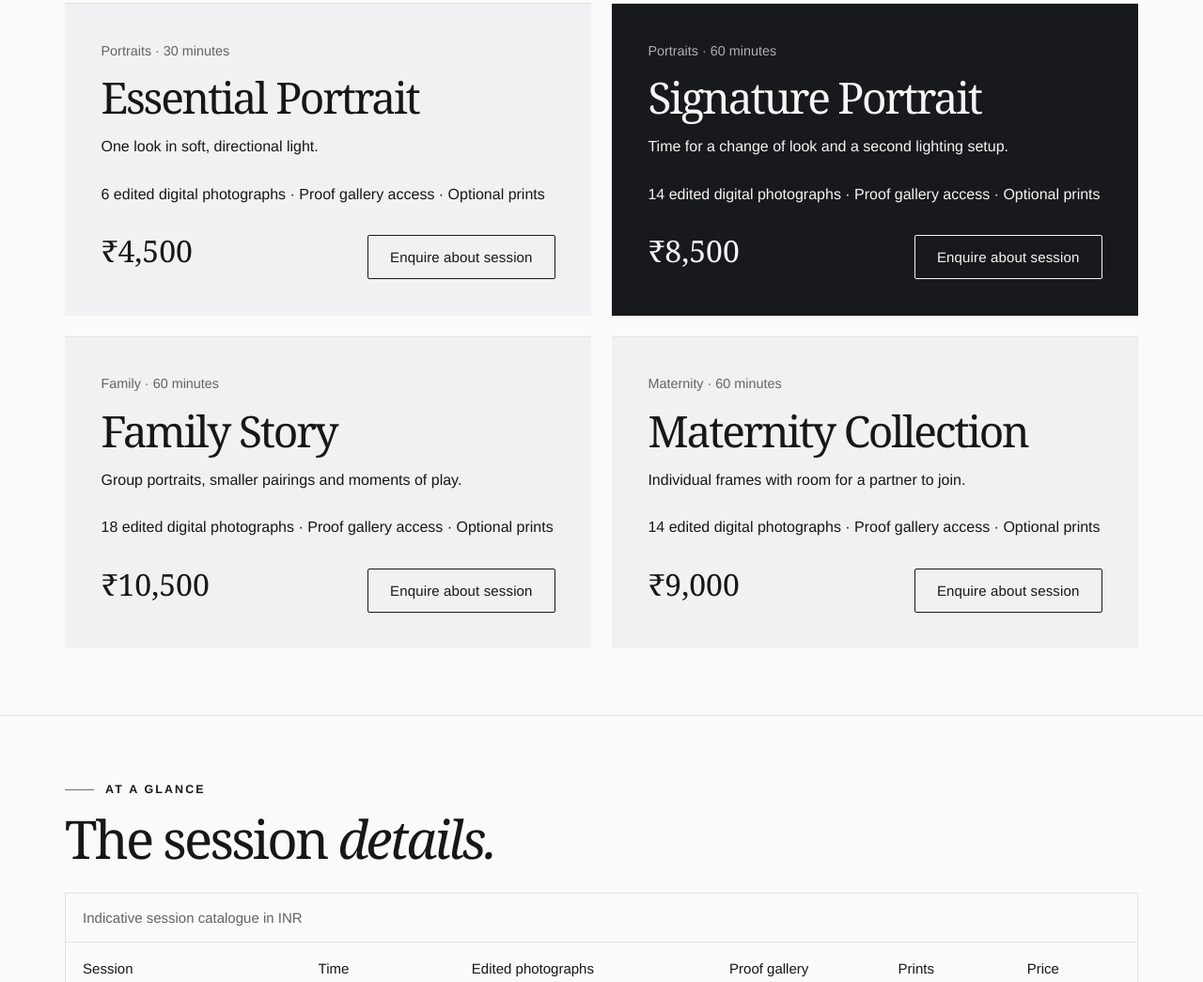
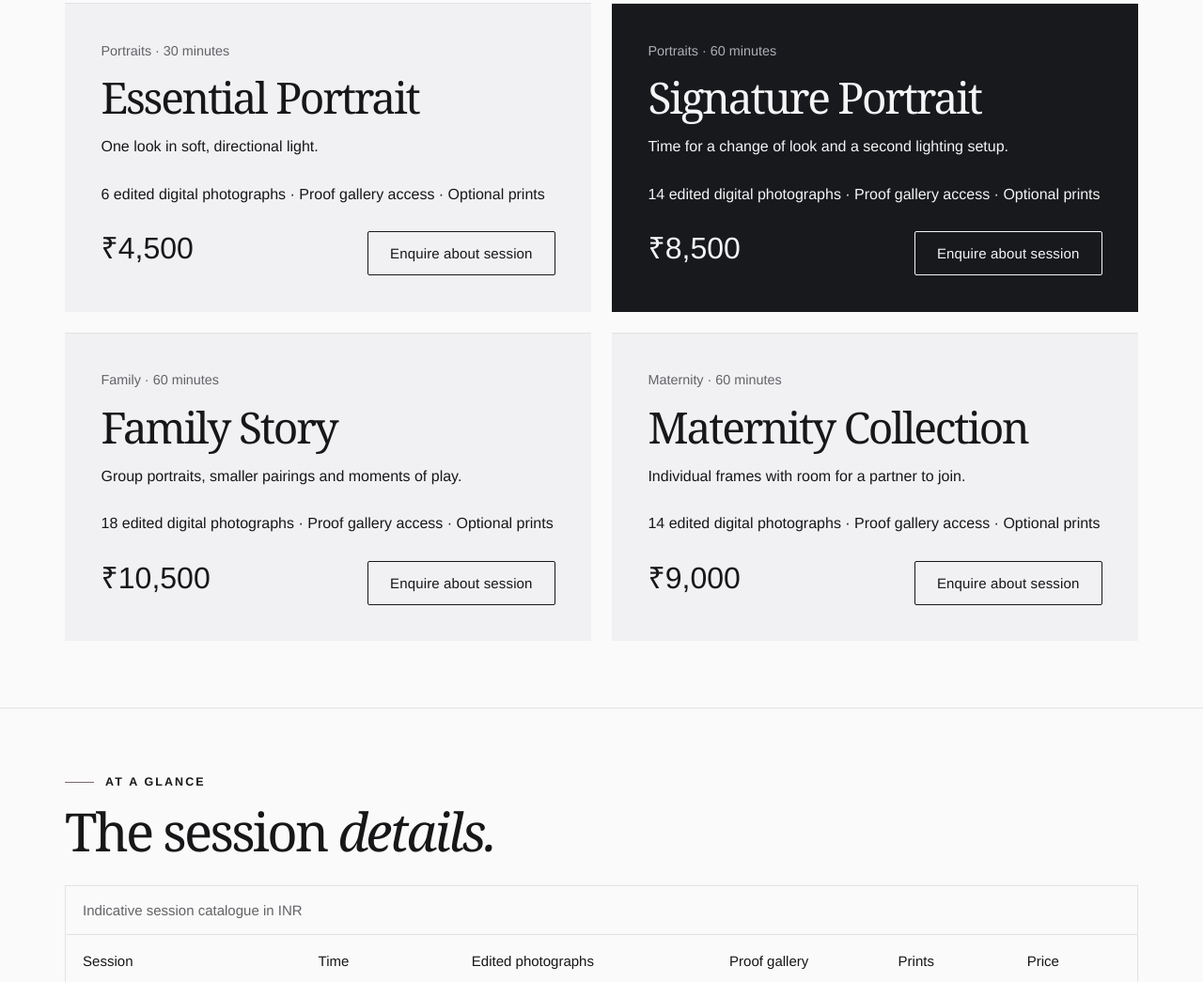
Before and after one commit to teknritsolutions-2/Photography-Studio-for-Portraits-Family, a plain HTML site: page pages/packages.html in a window 1280 px wide. Shown: the part 734-1779 px from the top of the page at 94% size. Drawn offline with Linux system fonts and the light colour scheme.

Commit message:
Use regular sans-serif lining numerals for package prices

```diff
--- a/assets/css/style.css
+++ b/assets/css/style.css
@@ -399,9 +399,12 @@ footer small {
   margin: 14px 0;
 }
 .packages strong {
-  font:
-    32px Georgia,
-    serif;
+  font-family: inherit;
+  font-size: 2rem;
+  font-weight: 400;
+  line-height: 1.2;
+  font-variant-numeric: lining-nums tabular-nums;
+  letter-spacing: normal;
 }
 .choice {
   border: 1px solid var(--line);
--- a/pages/packages.html
+++ b/pages/packages.html
@@ -9,7 +9,7 @@
       content="Portrait, family and maternity photography at Lumen &amp; Kin."
     />
     <link rel="icon" href="../assets/icons/mark.svg?v=20261124logo" />
-    <link rel="stylesheet" href="../assets/css/style.css?v=20261124logo" />
+    <link rel="stylesheet" href="../assets/css/style.css?v=20261125prices" />
     <link rel="stylesheet" href="../assets/css/gallery.css?v=20261124" />
     <link rel="stylesheet" href="../assets/css/inner-pages.css?v=20261124" />
     <link
```
Also changed, not shown: documentation/screenshots/package-price-typography.png (added), 1 other file.
